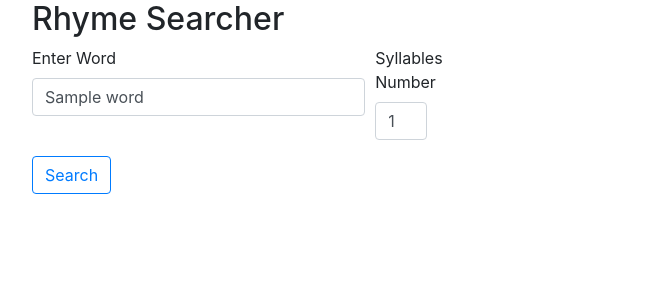
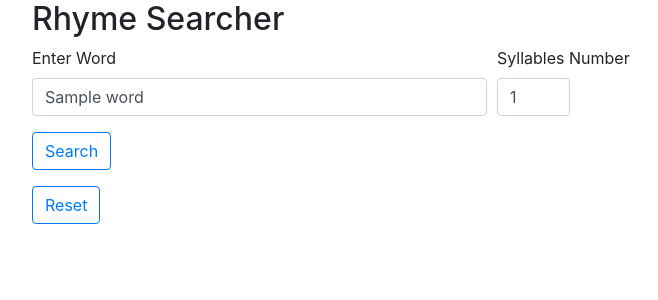
Before and after one commit to Momen-Mawad/Rhymer-WebApp, a Flask app: template templates/result.html in a window 1280 px wide. Shown: the top 300 px of the page, without its empty margins (303-961 px from the left). Run offline with Flask 2, Linux system fonts and the light colour scheme; the template is opened without the code that fills it: most values are stand-ins (such as "Sample title", 1, 10 or a date in 2020); some libraries are stand-ins or nearby versions.

Commit message:
Added bootstrap styling #2

```diff
--- a/templates/main.html
+++ b/templates/main.html
@@ -22,7 +22,7 @@
                     </div>
                     <div id="syllables-div" class="form-group col-md-3">
                         <label for="syllables-num" class="">Syllables Number</label><br>
-                        <input id="syllables-num" class="form-control w-50" type="number" name=syllables-num min="2" max="17" value="{{number}}">
+                        <input id="syllables-num" class="form-control w-50" type="number" name=syllables-num min="2" max="17" value="2">
                     </div>
                 </div>
                 <div class="form-group">
--- a/templates/result.html
+++ b/templates/result.html
@@ -16,7 +16,7 @@
         <h2>Rhyme Searcher</h2>
         <div id="control-form">
             <form class="form" method=post enctype=multipart/form-data>
-                <div id="control-buttons" class="form-row w-75">
+                <div class="form-row">
                     <div id="search-word" class="form-group col-md-9">
                         <label for="rhyme-word" class="">Enter Word</label><br>
                         <input id="rhyme-word" class="form-control" type=text name=Rhyme-Word accept=".txt" value="{{word}}">
@@ -38,7 +38,11 @@
             </form>
         </div>
 
-
+        <form class="form" action="/reset" method="post">
+            <div class="form-group">
+                <input id="reset" class="btn btn-outline-primary" type=submit value=Reset>
+            </div>
+        </form>
     </div>
 
 </body>
```
